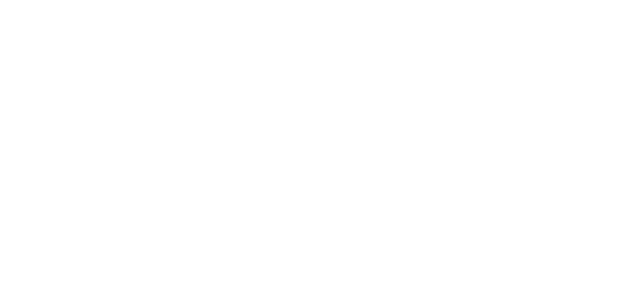
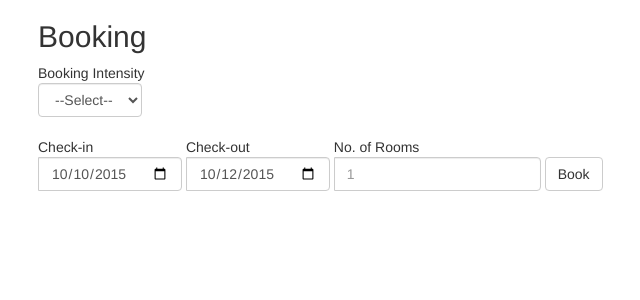
Before and after one commit to maniyadv/inventorystellar, a PHP site: page / in a window 1280 px wide. Before the commit the part shown is empty. Shown: the top 300 px of the page, without its empty margins (32-672 px from the left). Run offline with PHP 8.4, Linux system fonts and the light colour scheme; some libraries are stand-ins or nearby versions.

Commit message:
Added input fields and validations.
Signed-off-by: Sahil Malhan <smalhan@aquimo.com>

```diff
--- a/index.php
+++ b/index.php
@@ -1,33 +1,106 @@
-<html><head>
-        <meta charset="utf-8">
+<!DOCTYPE html>
+	<!--[if lte IE 6]><html class="preIE7 preIE8 preIE9"><![endif]-->
+	<!--[if IE 7]><html class="preIE8 preIE9"><![endif]-->
+	<!--[if IE 8]><html class="preIE9"><![endif]-->
+	<!--[if gte IE 9]><!-->
+<html>
+	<!--<![endif]-->
+	<head>
+		<title>FabHotels</title>
+		<meta charset="UTF-8">
+		<meta http-equiv="X-UA-Compatible" content="IE=edge,chrome=1">
         <meta name="viewport" content="width=device-width, initial-scale=1">
-        <script type="text/javascript" src="http://cdnjs.cloudflare.com/ajax/libs/jquery/2.0.3/jquery.min.js"></script>
-        <script type="text/javascript" src="http://netdna.bootstrapcdn.com/bootstrap/3.3.4/js/bootstrap.min.js"></script>
-        <script type="text/javascript" src="//cdnjs.cloudflare.com/ajax/libs/toastr.js/latest/js/toastr.min.js"></script>
+
         <link href="http://cdnjs.cloudflare.com/ajax/libs/font-awesome/4.3.0/css/font-awesome.min.css" rel="stylesheet" type="text/css">
         <link href="http://pingendo.github.io/pingendo-bootstrap/themes/default/bootstrap.css" rel="stylesheet" type="text/css">
         <link href="//cdnjs.cloudflare.com/ajax/libs/toastr.js/latest/css/toastr.min.css" rel="stylesheet" type="text/css">
+        <style type="text/css">
 
+		</style>
+	</head>
+    <body data-spy="scroll">
+		<div class="section">
+			<div class="container">
+				<div class="row">
 
-    	<style>
+				<form class="navbar-form" >
+					<h2>Booking</h2>
 
+					<div class="form-group">
+						<?php echo 'Booking Intensity'; ?> </br>
+						<select class="form-control" name="intensity" id='intensity'>
+							<option value="----">--Select--</option>
+							<option value="slow">Slow</option>
+							<option value="medium">Medium</option>
+							<option value="fast">Fast</option>
+		                </select>
+					</div>
+					</br> </br>
 
+					<div class="form-group">
+						<div class='input-group date' id='checkin'>
+							<?php echo 'Check-in'; ?> </br>
+							<input type="date" class="form-control" name="checkin" >
+						</div>
+					</div>
 
-    	</style>
+					<div class="form-group">
+						<div class='input-group date' id='checkout'>
+							<?php echo 'Check-out'; ?> </br>
+							<input type="date" class="form-control" name="checkout" >
+						</div>
+					</div>
 
+					<div class="form-group">
+						<div class='input-group date' id='rooms'>
+							<?php echo 'No. of Rooms'; ?> </br>
+							<input type="text" class="form-control" name="rooms" placeholder="<?php echo '1'; ?>" >
+						</div>
+					</div>
 
-    </head>
-<body data-spy="scroll">
-<div class="section">
-	<div class="container">
-		<div class="row">
-	</div>
-</div>
-</body>
+					<div class="form-group">
+						<?php echo '&nbsp'; ?> </br>
+						<input type="button" class="btn btn-default" value="Book" >
+					</div>
+				</form>
+				</div>
+			</div>
+		</div>
+	</body>
 
-<script type="text/javascript">
+	<script type="text/javascript" src="http://cdnjs.cloudflare.com/ajax/libs/jquery/2.0.3/jquery.min.js"></script>
+    <script type="text/javascript" src="http://netdna.bootstrapcdn.com/bootstrap/3.3.4/js/bootstrap.min.js"></script>
+    <script type="text/javascript" src="//cdnjs.cloudflare.com/ajax/libs/toastr.js/latest/js/toastr.min.js"></script>
 
+    <script type="text/javascript">
+    $(document).ready(function () {
+        // Intensity field
+		$('#intensity').on('change', function (e) {
+        	console.log('Intensity: '+ $('#intensity').val());
+        });
 
-</script>
+        // Current Date setting
+		var d = new Date();
+    	var checkinDate = d.getFullYear() + "-" + (d.getMonth()+1) + "-" + d.getDate();
+    	var checkoutDate = d.getFullYear() + "-" + (d.getMonth()+1) + "-" + (d.getDate()+2);
+    	$('input[name=checkin]').val(checkinDate);
+    	$('input[name=checkout]').val(checkoutDate);
 
+        // Check-in Date field
+    	$('#checkin').on('change', function (e) {
+        	console.log('Check-in: '+ $('input[name=checkin]').val());
+        });
+
+    	// Check-out Date field
+        $('#checkout').on('change', function (e) {
+        	console.log('Check-out: '+ $('input[name=checkout]').val());
+        });
+
+    	// Rooms field
+        $('#rooms').on('change', function (e) {
+        	console.log('Rooms: '+ $('input[name=rooms]').val());
+        });
+
+    });
+	</script>
 </html>
```
